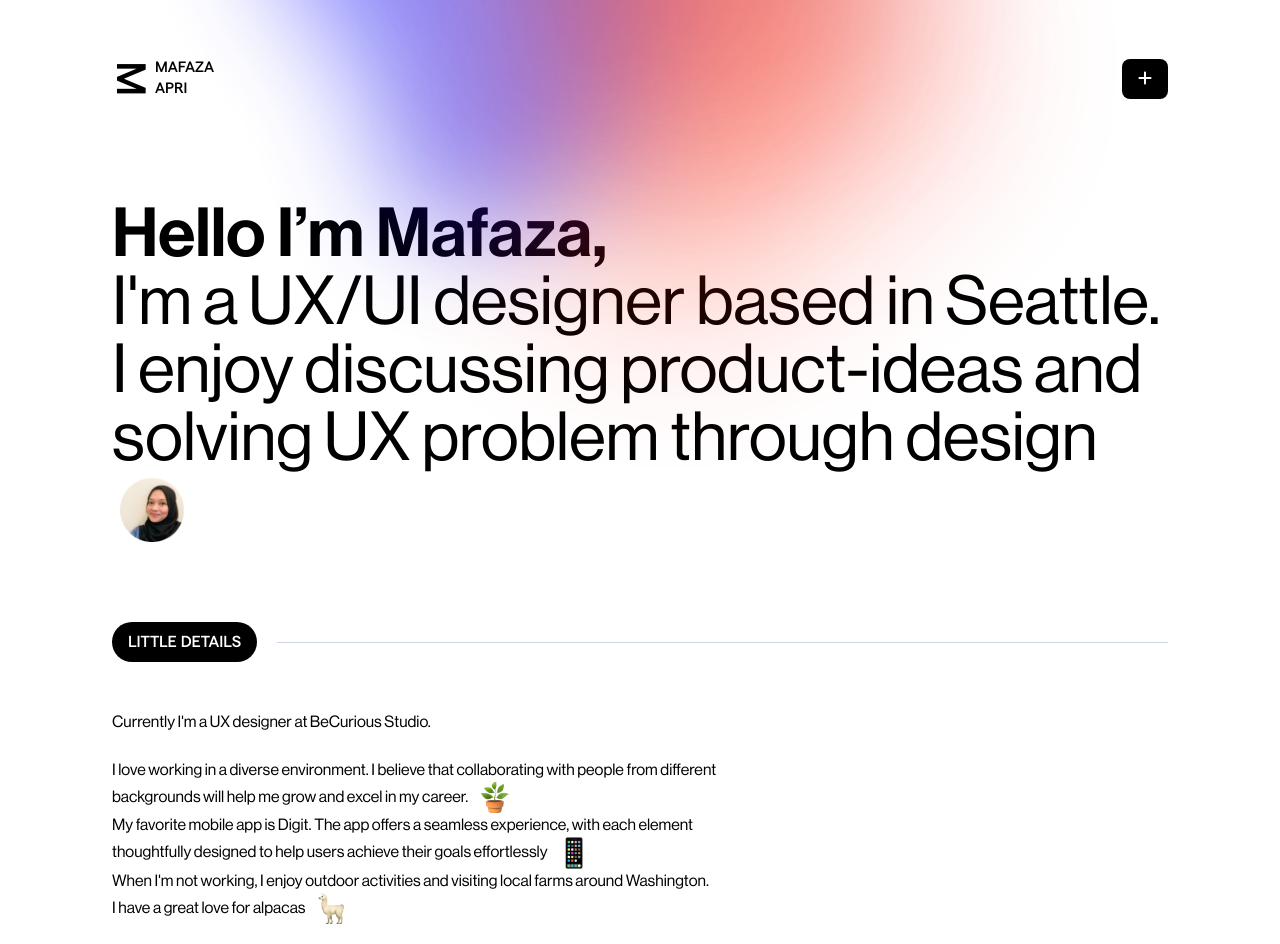
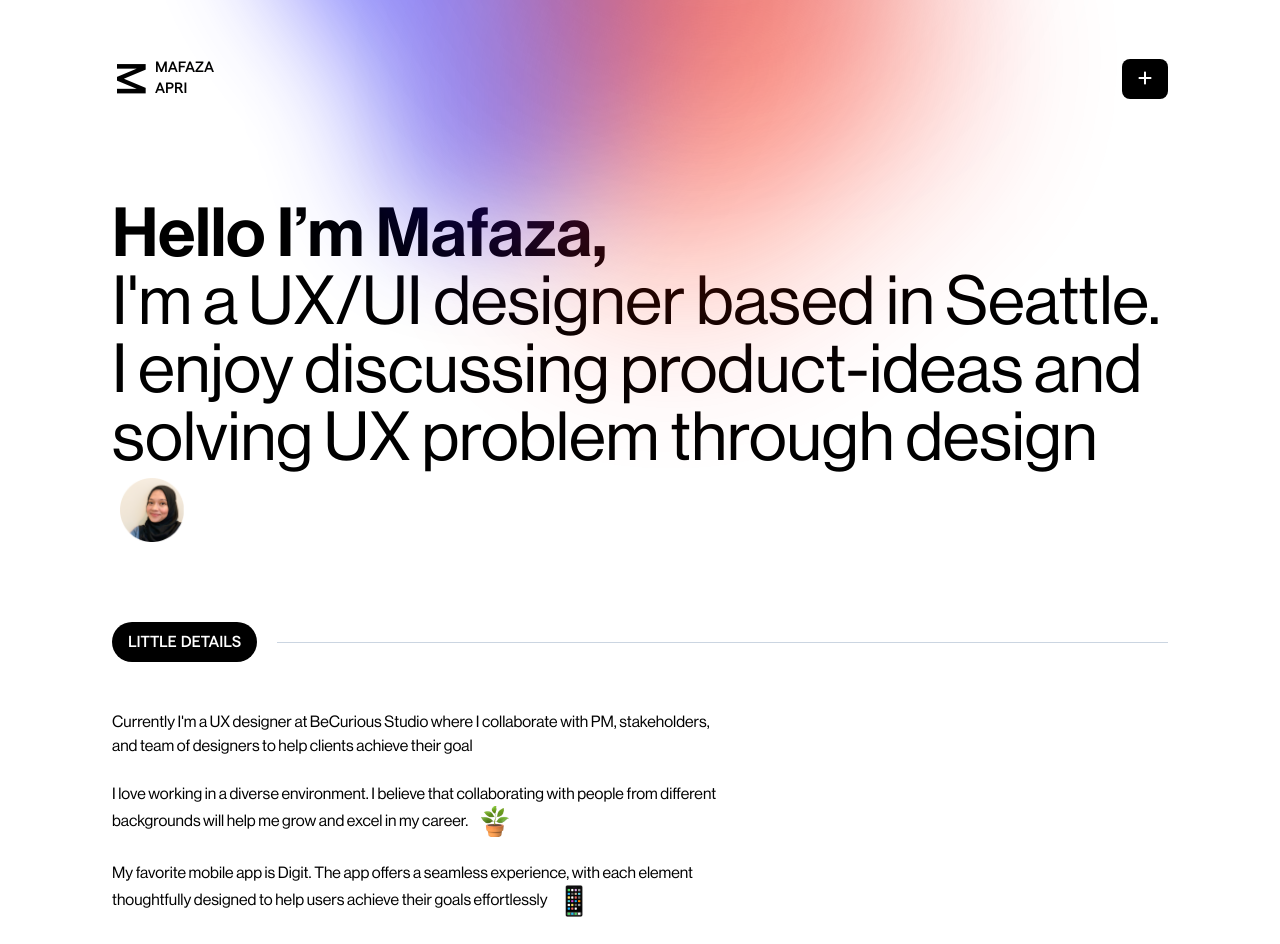
Before and after one commit to mafazaapri/mafazaapri.github.io, a React (Vite) app: page /#/about in a window 1280 px wide. Shown: the top 944 px of the page. Built offline with nearby package versions, Linux system fonts and the light colour scheme.

Commit message:
Update AboutPage.jsx

```diff
--- a/src/pages/AboutPage.jsx
+++ b/src/pages/AboutPage.jsx
@@ -36,13 +36,15 @@ I'm a UX/UI designer based in Seattle.
   little details
           </StylishHeaderTitle>
           <br/>
-           <p> Currently I'm a UX designer at BeCurious Studio.</p> <br/>
+            Currently I'm a UX designer at BeCurious Studio where I collaborate with PM, stakeholders, <br/> and team of designers to help clients achieve their goal <br/><br/>
          I love working in a diverse environment. I believe that collaborating with people from different <br />
              backgrounds will help me grow and excel in my career.   <img src="/img/plant.png" className="w-8 inline-block ms-2" />
+          <br/>
           <br/>
        My favorite mobile app is Digit. The app offers a seamless experience, with each element
             <br/>
             thoughtfully designed to help users achieve their goals effortlessly    <img src="/img/iphone.png" className="w-8 inline-block ms-2" />
+          <br/>
           <br/>
  When I'm not working, I enjoy outdoor activities and visiting local farms around Washington. <br/>
 I have a great love for alpacas          <img src="/img/alpaca.png" className="w-8 inline-block ms-2" />
```
